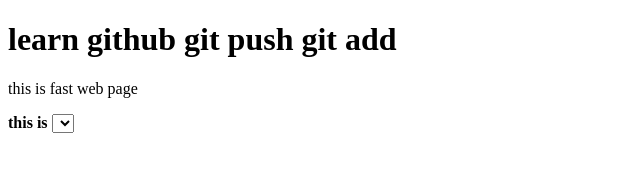
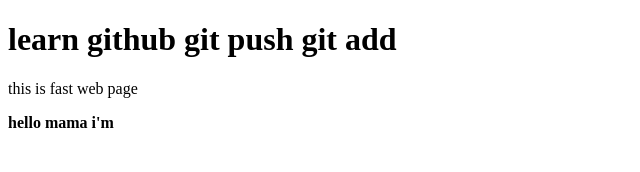
Before and after one commit to Ashik-Iqbal-Lb/learn-website, a plain HTML site: page index.html in a window 1280 px wide. Shown: the full height of the page, 0-640 px from the left. Drawn offline with Linux system fonts and the light colour scheme.

Commit message:
add paragrap

```diff
--- a/index.html
+++ b/index.html
@@ -7,7 +7,7 @@
     <h1>learn github git push git add</h1>
     <p>this is fast web page</p>
     <strong>
-        this is <select name="" id=""></select>
+        <P>hello mama i'm</P>
     </strong>
 </body>
 </html>
```
